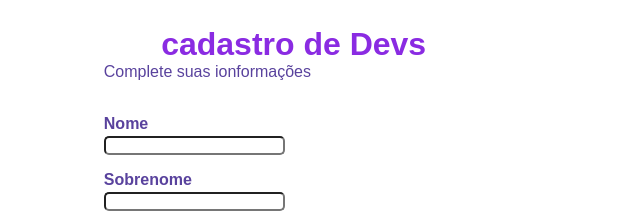
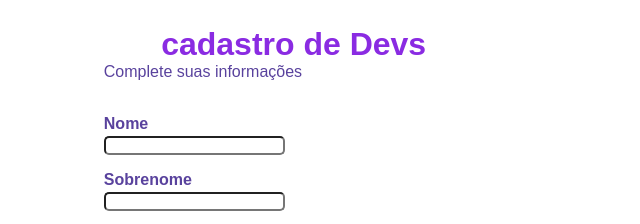
Before and after one commit to matheusmatos2/Fomulario, a plain HTML site: page index.html in a window 1280 px wide. Shown: the top 224 px of the page, 357-997 px from the left. Drawn offline with Linux system fonts and the light colour scheme.

Commit message:
correção do subtitulo

```diff
--- a/index.html
+++ b/index.html
@@ -10,8 +10,9 @@
 
 <div class="campo">
     <h1 id="titulo">cadastro de Devs</h1>
-    <p id="subititulo">Complete suas ionformações </p>
+    <p id="subititulo">Complete suas informações </p>
     <br>
+
 
 </div>
 
```
